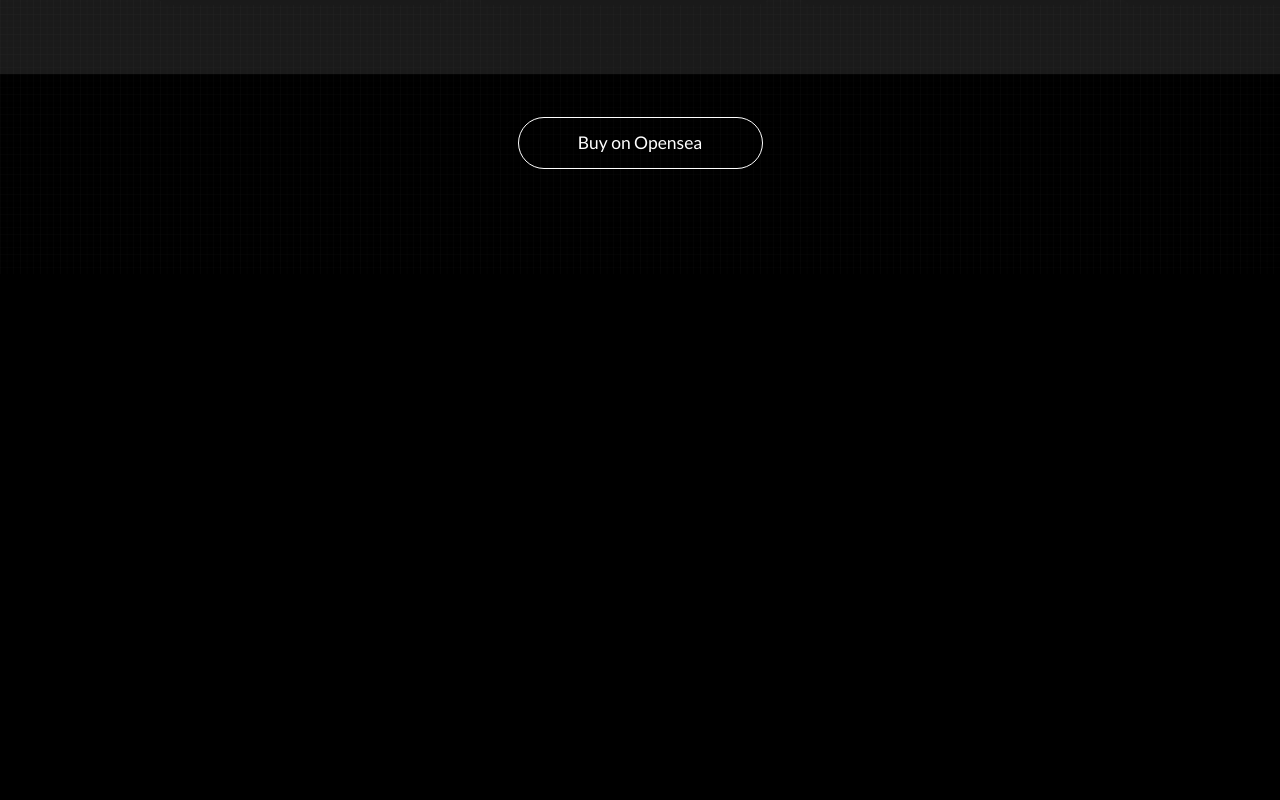
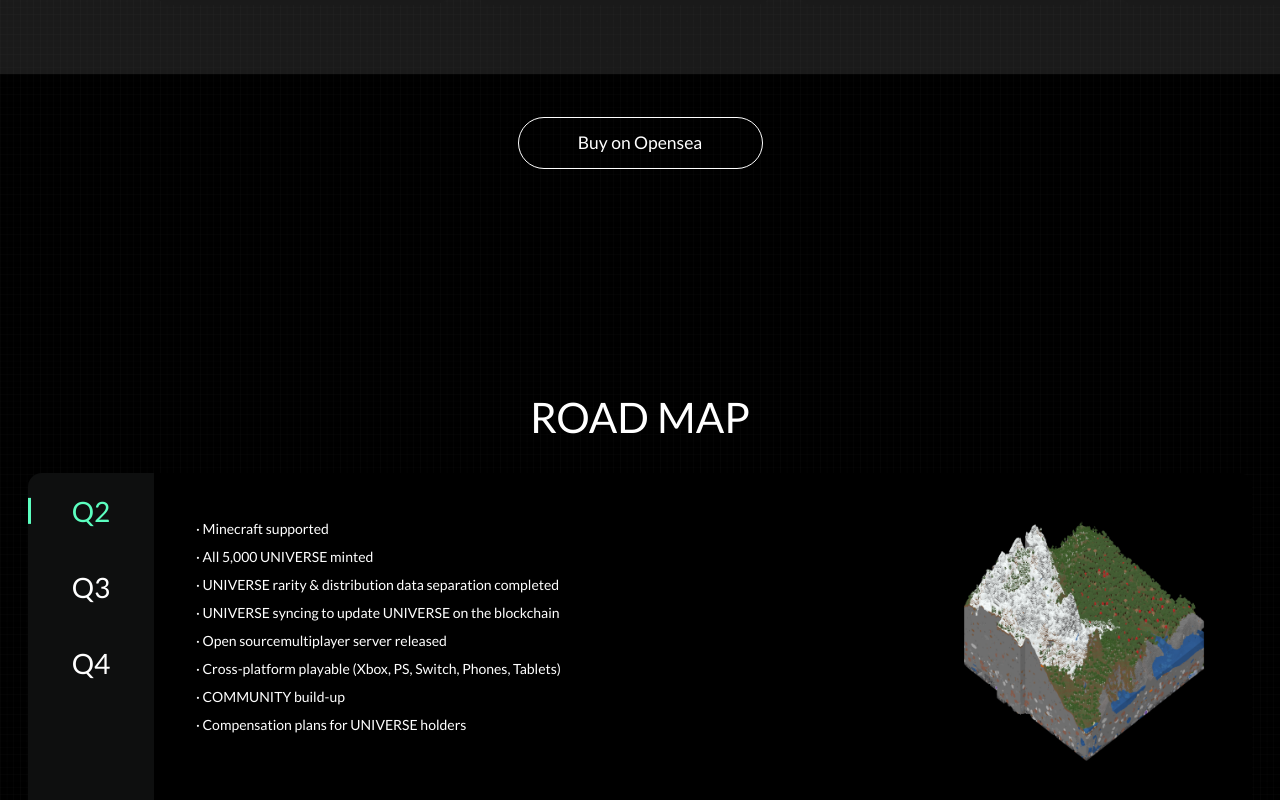
Before and after one commit to kimgunho/klay-universe, a React (Create React App) app: page / in a window 1280 px wide. Shown: the part 2126-2926 px from the top of the page. Before the commit the page ends 2400 px from the top, so only its background shows below. Built offline with nearby package versions, Linux system fonts and the light colour scheme.

Commit message:
Feat : s04 update

```diff
--- a/src/App.js
+++ b/src/App.js
@@ -3,6 +3,7 @@
 import S01 from "./components/sections/S01";
 import S02 from "./components/sections/S02";
 import S03 from "./components/sections/S03";
+import S04 from "./components/sections/S04";
 
 import styles from "./App.module.scss";
 
@@ -16,6 +17,7 @@
       <S02 />
       <div className={cx("background")}>
         <S03 />
+        <S04 />
       </div>
     </div>
   );
--- /dev/null
+++ b/src/components/sections/S04.js
@@ -0,0 +1,78 @@
+import { useState } from "react";
+import classNames from "classnames/bind";
+
+import styles from "./S04.module.scss";
+
+import Q2_image from "../../assets/images/s04/q2_image.png";
+
+const cx = classNames.bind(styles);
+
+const S04 = () => {
+  const [activeIndex, setActiveIndex] = useState(0);
+
+  const datas = [
+    {
+      head: "Q2",
+      data: [
+        "Minecraft supported",
+        "All 5,000 UNIVERSE minted",
+        "UNIVERSE rarity & distribution data separation completed",
+        "UNIVERSE syncing to update UNIVERSE on the blockchain",
+        "Open sourcemultiplayer server released",
+        "Cross-platform playable (Xbox, PS, Switch, Phones, Tablets)",
+        "COMMUNITY build-up",
+        "Compensation plans for UNIVERSE holders",
+      ],
+      image: Q2_image,
+    },
+    {
+      head: "Q3",
+      data: ["Not Text"],
+      image: Q2_image,
+    },
+    {
+      head: "Q4",
+      data: ["Not Text"],
+      image: Q2_image,
+    },
+  ];
+
+  return (
+    <div className={cx("section")}>
+      <div className={cx("limiter")}>
+        <h2>ROAD MAP</h2>
+
+        <div className={cx("table")}>
+          <ul className={cx("head")}>
+            {datas.map(({ head }, index) => (
+              <li
+                onClick={() => setActiveIndex(index)}
+                className={cx({ active: activeIndex === index })}
+                key={index}
+              >
+                {head}
+              </li>
+            ))}
+          </ul>
+          <ul className={cx("body")}>
+            {datas.map(({ data, image }, index) => (
+              <li key={index} className={cx({ active: index === activeIndex })}>
+                <div>
+                  <ul>
+                    {data.map((item, index) => (
+                      <li key={index}>{item}</li>
+                    ))}
+                  </ul>
+                  <img src={image} alt="" />
+                </div>
+              </li>
+            ))}
+          </ul>
+        </div>
+      </div>
+      <div className={cx("background")} />
+    </div>
+  );
+};
+
+export default S04;
--- /dev/null
+++ b/src/components/sections/S04.module.scss
@@ -0,0 +1,117 @@
+@import '../../common.scss';
+
+.section{
+    @include section;
+    position: relative;
+
+    >.limiter{
+        @include limiter;
+        position: relative;
+        z-index: 5;
+
+        >h2{
+            color:#fff;
+            font-size: 3rem;
+            text-align: center;
+            font-weight: 500;
+            line-height: 2;
+            padding-bottom: 1rem;
+        }
+
+        >.table{
+            width: 100%;
+            height: 50%;
+            display: flex;
+            justify-content: center;
+
+            >.head{
+                width: 9rem;
+                background-color: #0E0F0F;
+                display: flex;
+                justify-content: flex-start;
+                align-items: center;
+                flex-direction: column;
+                border-radius: 1rem 0rem 0rem 1rem;
+
+                >li{
+                  width: 100%;
+                  color:#fff;
+                  padding:1.5rem 0;
+                  text-align: center;
+                  font-size: 2rem;
+                  font-weight: 400;
+                  position: relative;
+
+                  &.active{
+                      color:$main_color;
+
+                      &::before{
+                        content: '';
+                        position: absolute;
+                        left:0;
+                        top:50%;
+                        transform: translate(0,-50%);
+                        width: 3px;
+                        height: 1.875rem;
+                        background-color: $main_color;
+                    }
+                  }
+                }
+            }
+            >.body{
+                width: calc(100% - 9rem);
+                background-color: #000;
+                border-radius: 0rem 1rem 1rem 0rem;
+                padding:3rem;
+                box-sizing: border-box;
+                min-height: 500px;
+
+                >li{
+                    display: none;
+
+                    &.active{
+                        display: block;
+                    }
+
+                    >div{
+                        display: flex;
+                        justify-content: space-between;
+
+                        >ul{
+                            >li{
+                                color:#fff;
+                                line-height: 2;
+                                font-size: 1rem;
+
+                                &:hover{
+                                    color:$main_color;
+                                }
+
+                                &::before{
+                                    content: '· ';
+                                }
+                            }
+                        }
+
+                        >img{
+                            width: 100%;
+                            max-width: 18rem;
+                        }
+                    }
+                }
+            }
+        }
+    }
+
+    >.background{
+        background-image: url('../../assets/images/shared/grid_background.png');
+        background-position: center center;
+        background-repeat: no-repeat;
+        background-size: cover;
+        position: absolute;
+        left:0;
+        top:0;
+        width: 100%;
+        height: 100%;
+    }
+}
```
Also changed, not shown: src/assets/images/s04/q2_image.png (added).
